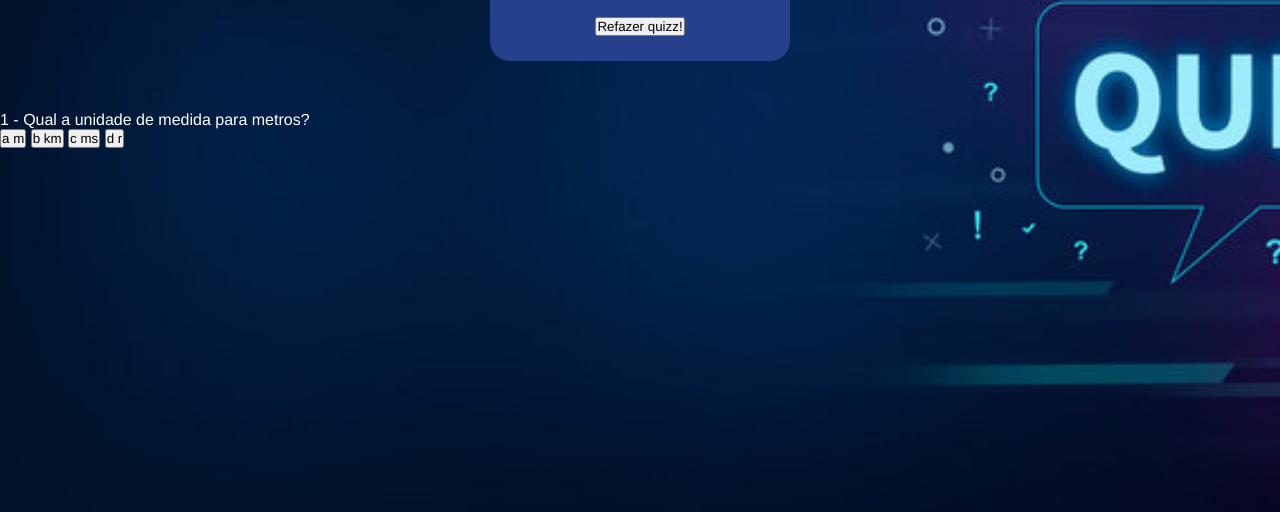
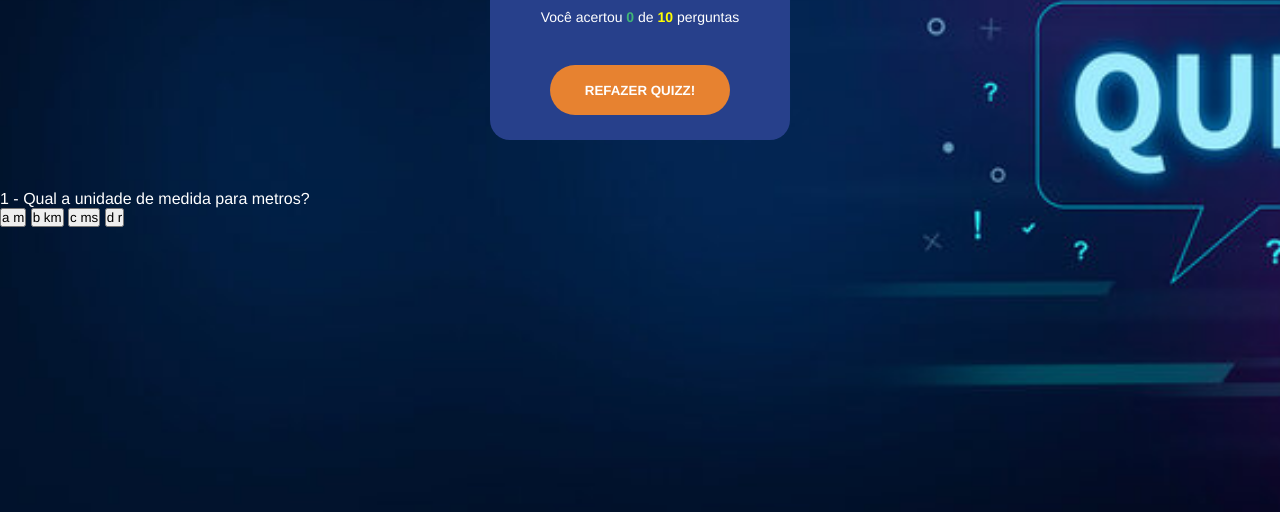
Before and after one commit to AlanFaraj83/Projeto-Quizz-de-programa-o, a plain HTML site: page index.html in a window 1280 px wide. Shown: the part 288-800 px from the top of the page. Drawn offline with Linux system fonts and the light colour scheme.

Commit message:
:lipstick: feat: Atualizando  estilizaçao CSS da pagina

```diff
--- a/css/styles.css
+++ b/css/styles.css
@@ -46,3 +46,33 @@ body {
     font-size: 32px;
     font-weight: bold;
 }
+
+#correct-answers {
+    font-weight:bold;
+    color: #40B576;
+}
+
+#questions-qty {
+    font-weight: bold;
+    color: yellow;
+}
+
+#restart{
+    background-color: #E78230;
+    color: #FFF;
+    font-weight: bold;
+    height: 50px;
+    border-radius: 25px;
+    border: 2px solid transparent;
+    width: 180px;
+    text-transform: uppercase;
+    margin-top: 20px;
+    cursor: pointer;
+    transition: 0.5s;
+}
+
+#restart:hover {
+    background-color: transparent;
+    border-color: #E78230;
+    color: #E78230;
+}
--- a/index.html
+++ b/index.html
@@ -12,8 +12,9 @@
    <h1 id="main-title">Quizz de programação</h1>
    <!--SCORE BOARD-->
    <div id="score-container">
+    <h2>Parabéns</h2>
     <p id="display-score"><span>90</span>%</p>
-    <p>Você acertou <span id="correct-answer">0</span> de <span id="questions-qty">10</span> perguntas</p>
+    <p>Você acertou <span id="correct-answers">0</span> de <span id="questions-qty">10</span> perguntas</p>
     <button id="restart">Refazer quizz!</button>
    </div>
    <!--QUIZZ CONTAINER-->
```
